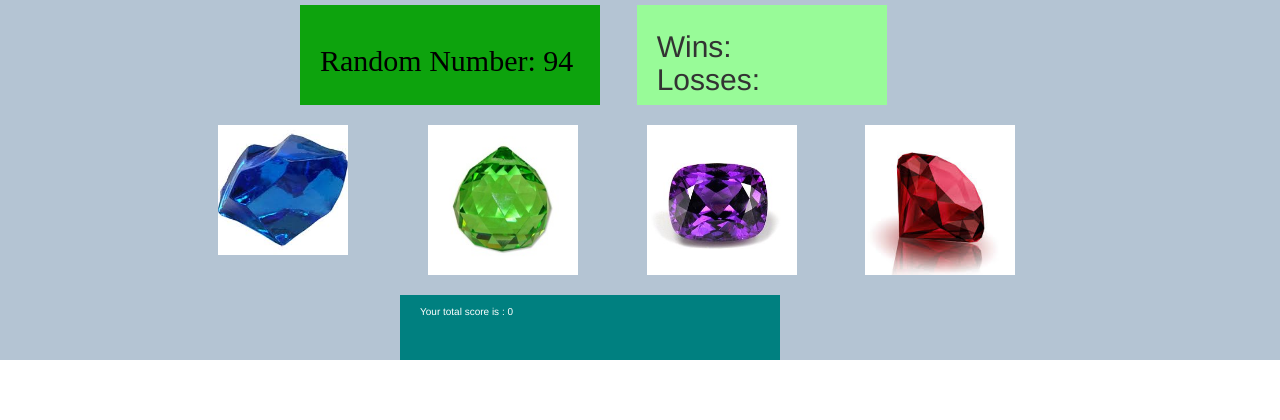
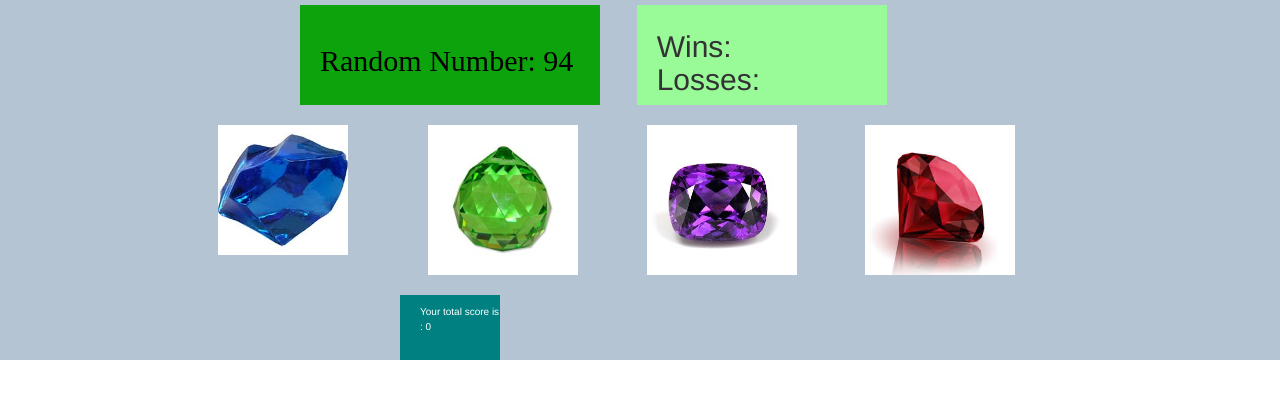
Before and after one commit to shaz-ifthi/week-4-game, a PHP site: page / in a window 1280 px wide. Shown: the part 544-964 px from the top of the page. Run offline with PHP 8.4, Linux system fonts and the light colour scheme.

Commit message:
width 100px

```diff
--- a/assets/css/style.css
+++ b/assets/css/style.css
@@ -69,6 +69,7 @@
   margin-bottom: 60px;
   background: teal;
   height: 65px;
+  width: 100px;
   padding-left: 20px;
   padding-top: 10px;
   margin-top: 20px;
```
